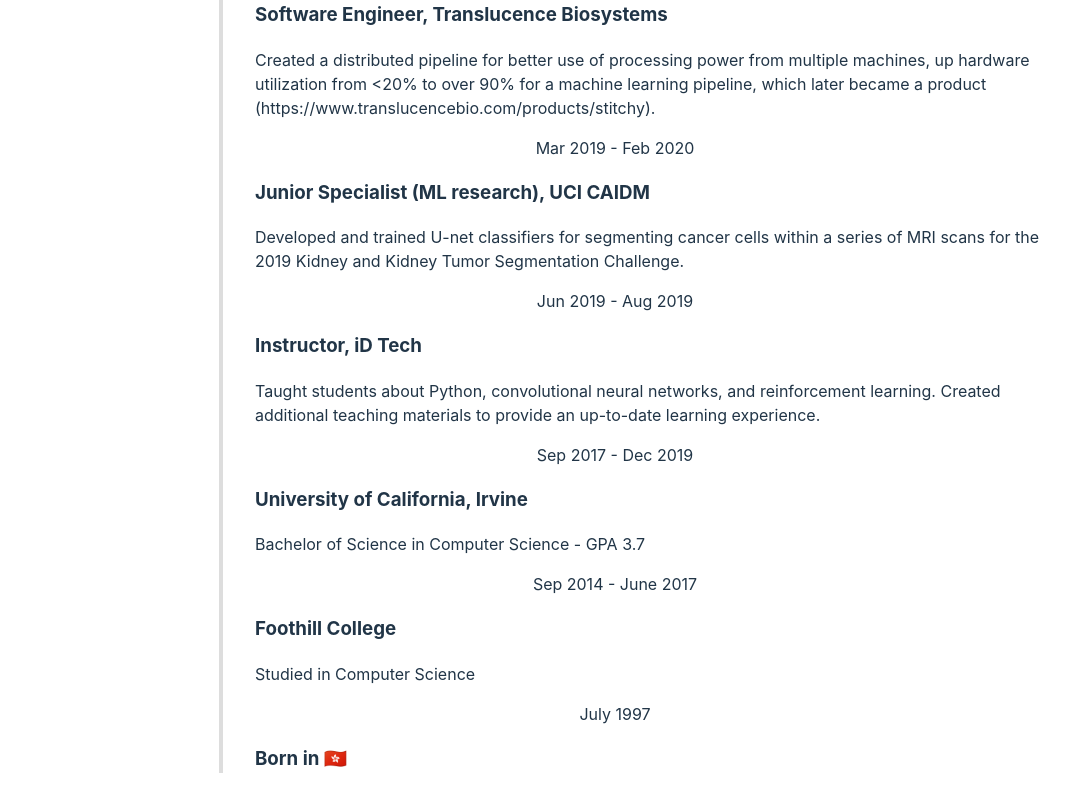
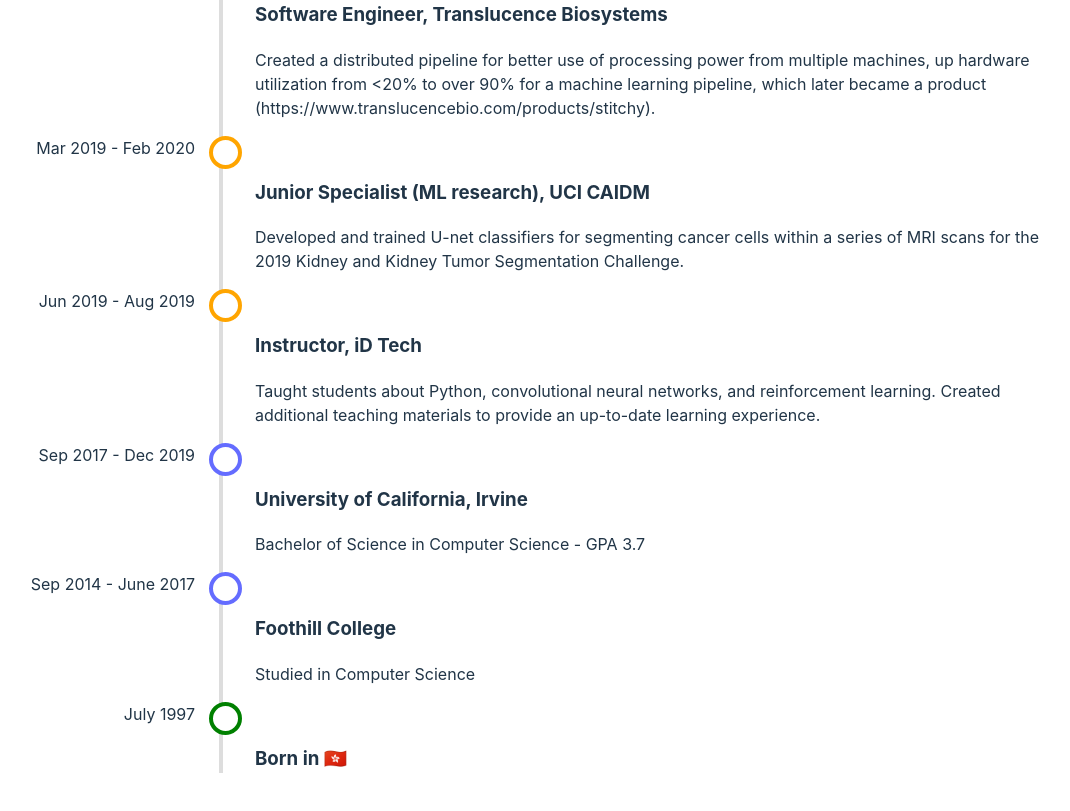
Before and after one commit to eiffelwong1/old_personal_website, a React (Vite) app: page /#/ in a window 1280 px wide. Shown: the part 1460-2271 px from the top of the page, without its empty margins (25-1095 px from the left). Built offline with nearby package versions, Linux system fonts and the light colour scheme.

Commit message:
added changing color to type

```diff
--- a/src/AboutMe.tsx
+++ b/src/AboutMe.tsx
@@ -8,42 +8,51 @@
         title: "Software Engineer, Eightfold AI",
         description:
             "Worked on backend infrastructure that enables internal services that uses AWS lambda to overcome runtime limit. Coded, deployed, supported, and maintained the feature as a team. Designed and implement DB schema and data storage model, REST APIs for a future product. Assisted with escalations, on-call, and build duty. Having a great understanding of the code development and deployment cycles.",
+        type:"work"
     },
     {
         date: "Sep 2020 - June 2022",
         title: "University of California, San Diego",
         description: "Master of Science in Computer Science and Engineering - GPA 3.75 - Mainly focused on ML and System architecture",
+        type: "education"
     },
     {
         date: "Feb 2020 - Sep 2020",
         title: "Software Engineer, Translucence Biosystems",
         description:
             "Created a distributed pipeline for better use of processing power from multiple machines, up hardware utilization from <20% to over 90% for a machine learning pipeline, which later became a product (https://www.translucencebio.com/products/stitchy).",
+        type: "work"
+
     },
     {
         date: "Mar 2019 - Feb 2020",
         title: "Junior Specialist (ML research), UCI CAIDM",
         description:
             "Developed and trained U-net classifiers for segmenting cancer cells within a series of MRI scans for the 2019 Kidney and Kidney Tumor Segmentation Challenge.",
+        type: "work"
     },
     {
         date: "Jun 2019 - Aug 2019",
         title: "Instructor, iD Tech",
         description:
             "Taught students about Python, convolutional neural networks, and reinforcement learning. Created additional teaching materials to provide an up-to-date learning experience.",
+        type: "work"
     },
     {
         date: "Sep 2017 - Dec 2019",
         title: "University of California, Irvine",
         description: "Bachelor of Science in Computer Science - GPA 3.7",
+        type: "education"
     },
     {
         date: "Sep 2014 - June 2017",
         title: "Foothill College",
         description: "Studied in Computer Science",
+        type: "education"
     },{
         date: "July 1997",
         title: "Born in 🇭🇰",
+        type: "personal"
     }
 ];
 
--- a/src/components/Timeline.css
+++ b/src/components/Timeline.css
@@ -43,9 +43,21 @@
     height: 25px;
     right: -17px;
     background-color: white;
-    border: 4px solid #FF9F55;
+    border: 4px solid orange;
     border-radius: 50%;
-  }
+}
+
+.timeline-date.work::after {
+    border: 4px solid orange;
+}
+
+.timeline-date.education::after {
+    border: 4px solid #646cff;
+}
+
+.timeline-date.personal::after {
+    border: 4px solid green;
+}
 
 
 .timeline-content {
--- a/src/components/Timeline.tsx
+++ b/src/components/Timeline.tsx
@@ -15,7 +15,7 @@
 const TimelineEvent: React.FC<ITimelineEvent> = ({ date, title, description, type }) => {
   return (
     <div className="timeline-event">
-      <div className={"timeline-date" + type}>
+      <div className={"timeline-date " + type}>
         {date}
       </div>
       <div className="timeline-content ">
@@ -30,7 +30,7 @@
   return (
     <div className="timeline">
       {events.map((event, index) => (
-        <TimelineEvent key={index} date={event.date} title={event.title} description={event.description} />
+        <TimelineEvent key={index} date={event.date} title={event.title} description={event.description} type={event.type} />
       ))}
     </div>
   );
```
